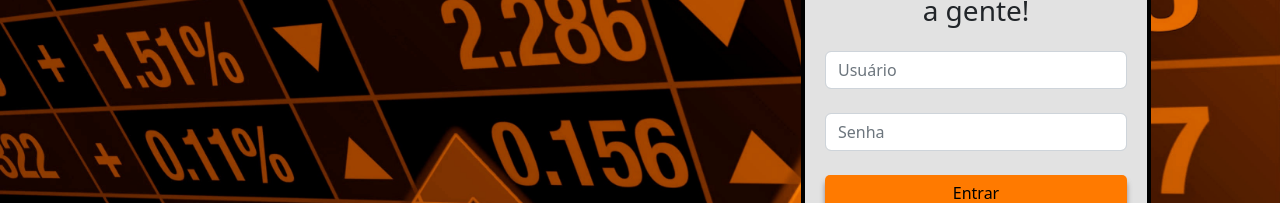
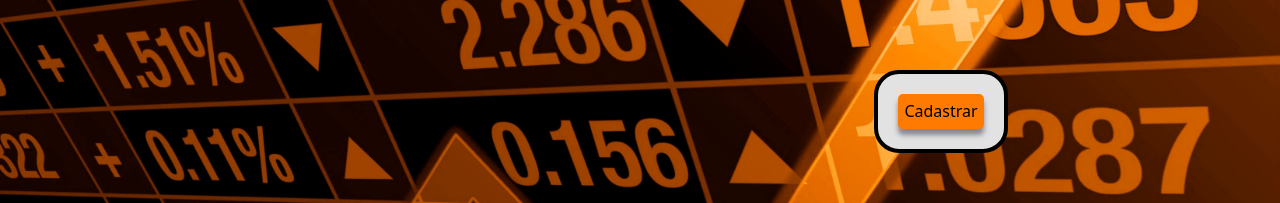
Before and after one commit to ivanrff/frontend-crypto-ecommerce, a React (Create React App) app: page / in a window 1280 px wide. Shown: the part 289-492 px from the top of the page. Built offline with nearby package versions, Linux system fonts and the light colour scheme.

Commit message:
push de cssglobal

```diff
--- a/src/App.js
+++ b/src/App.js
@@ -1,14 +1,13 @@
 import './App.css';
 import 'bootstrap/dist/css/bootstrap.min.css';
-import Cadastro from './Pages/Cadastro';
-import Rotas from './Routes';
-// import Home from './Pages/Home';
+/* import Rotas from './Routes'; */
+import Painel from './Pages/Painel';
 
 function App() {
   return (
    <>
-    {/* <Cadastro/> */}
-    <Rotas/>
+    {/* <Rotas/> */}
+      <Painel />
    </>
   );
 }
--- /dev/null
+++ b/src/CSS-globais/box-conteudo.css
@@ -0,0 +1,22 @@
+.col-box {
+    align-items: center;
+    display: flex;
+}
+
+.box {
+    background-color: #E2E2E2;
+    border-radius: 25px;
+    border: 4px solid black;
+    margin: auto;
+    padding: 20px;
+}
+
+.btn-box {
+    width: 100%;
+    height: 35px;
+    background-color: #FF7A00;
+    border: none;
+    border-radius: 5px;
+    box-shadow: 0px 6px 5px 0px rgba(110,100,110,0.74);
+
+}
--- /dev/null
+++ b/src/Pages/Painel/index.js
@@ -0,0 +1,31 @@
+import Footer from "../../Componentes/Footer";
+import Header from "../../Componentes/Header";
+import fundo from "../../imagens/fundo.jpg";
+import SrStonks from "../../imagens/SrStonks.png";
+
+import "../../CSS-globais/box-conteudo.css";
+import "./styles.css";
+const Painel = () => {
+  return (
+    <>
+      <div className="main">
+        <Header />
+        <img className="imgFundo" src={fundo} alt="" />
+        <div className="container">
+          <div className="rowHome row">
+            <div className="col colStonks">
+              <img className="srStonks" src={SrStonks} alt="" />
+            </div>
+            <div className="col colCadastro col-box">
+              <div className="box">
+              <button type="button" className="btn-box" >Cadastrar</button>
+              </div>
+            </div>
+          </div>
+        </div>
+        <Footer />
+      </div>
+    </>
+  );
+};
+export default Painel;
--- /dev/null
+++ b/src/Pages/Painel/styles.css
@@ -0,0 +1,35 @@
+.srStonks {
+    max-width: 100%;
+    max-height: 100vh;
+}
+
+.colStonks {
+    align-items: flex-end;
+    display: flex;
+    margin-left: 5vw;
+}
+
+@media (max-width: 870px) {
+    @media (min-width:440px) {
+        .contLogin {
+            position: absolute;
+            top: 50%;
+            right: 10vw;
+            transform: translate(0, -50%)
+        }
+    }
+}
+
+@media (max-width: 440px) {
+    .colStonks {
+        display: none;
+    }
+}
+
+.rowHome {
+    height: 100vh;
+}
+
+.contLogin {
+    margin: auto;
+}
--- a/src/Routes/index.js
+++ b/src/Routes/index.js
@@ -2,6 +2,7 @@ import React, { useState } from "react";
 import { BrowserRouter, Routes, Route, Navigate } from "react-router-dom";
 import Home from "../Pages/Home";
 import Cadastro from "../Pages/Cadastro";
+import Painel from "../Pages/Painel";
 import { AuthContext } from "../Context/auth";
 //import ProtectedRoutes from "../ProtectedRoutes";
 
@@ -22,12 +23,13 @@ const Rotas = () => {
         <Routes>
           <Route path="/" element={<Home />} />
           <Route path="/home" element={<Home />} />
-        <Route path="/cadastro" element = {<Cadastro/>}/>
+          <Route path="/cadastro" element={<Cadastro />} />
+          <Route path="/painel" element={<Painel />} />
 
           {usuario && <Route path="/Home" element={<Home />} />}
           <Route
             path="*"
-            element={usuario ? <Home/> : <Navigate to="/home" />}
+            element={usuario ? <Home /> : <Navigate to="/home" />}
           />
         </Routes>
       </AuthContext.Provider>
```
